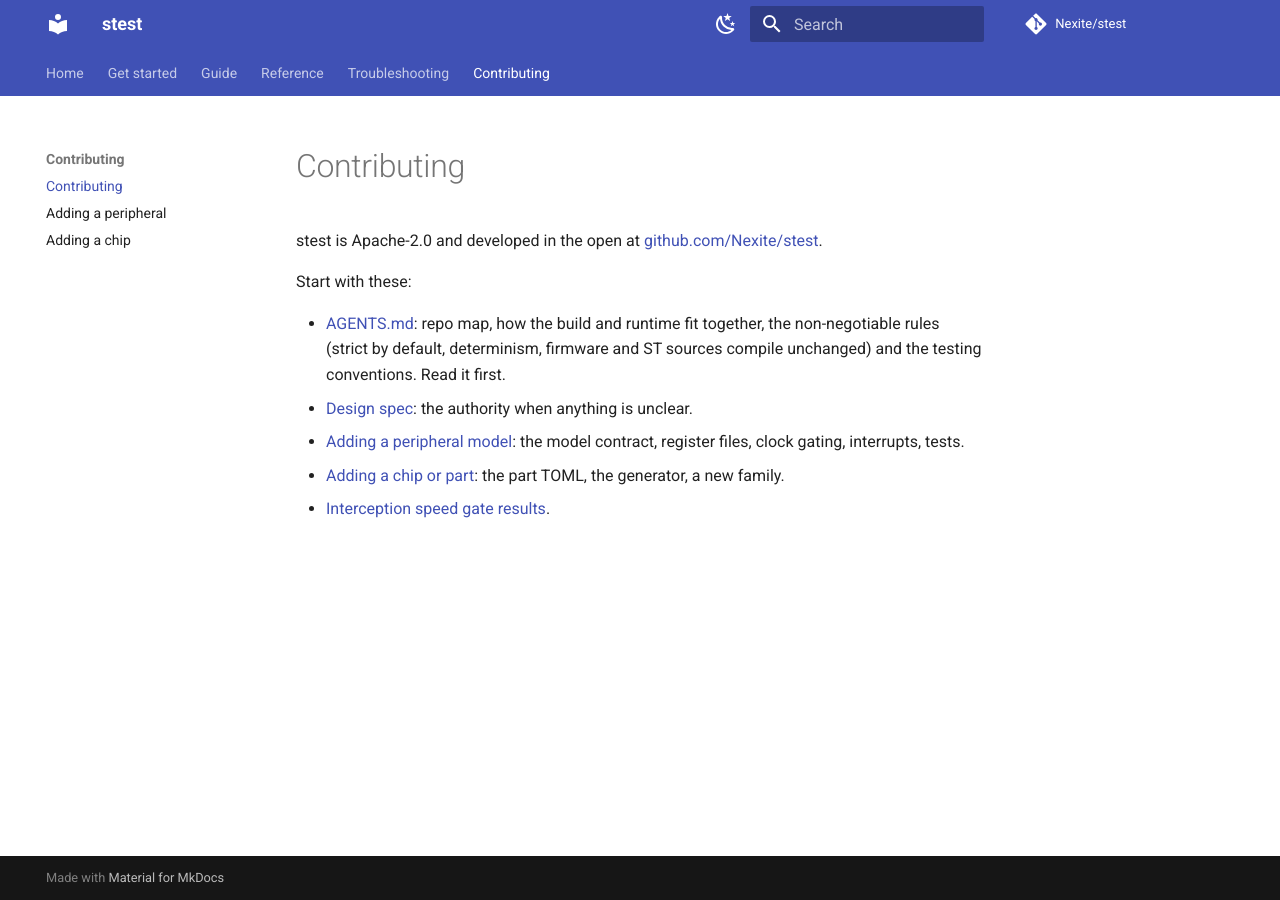
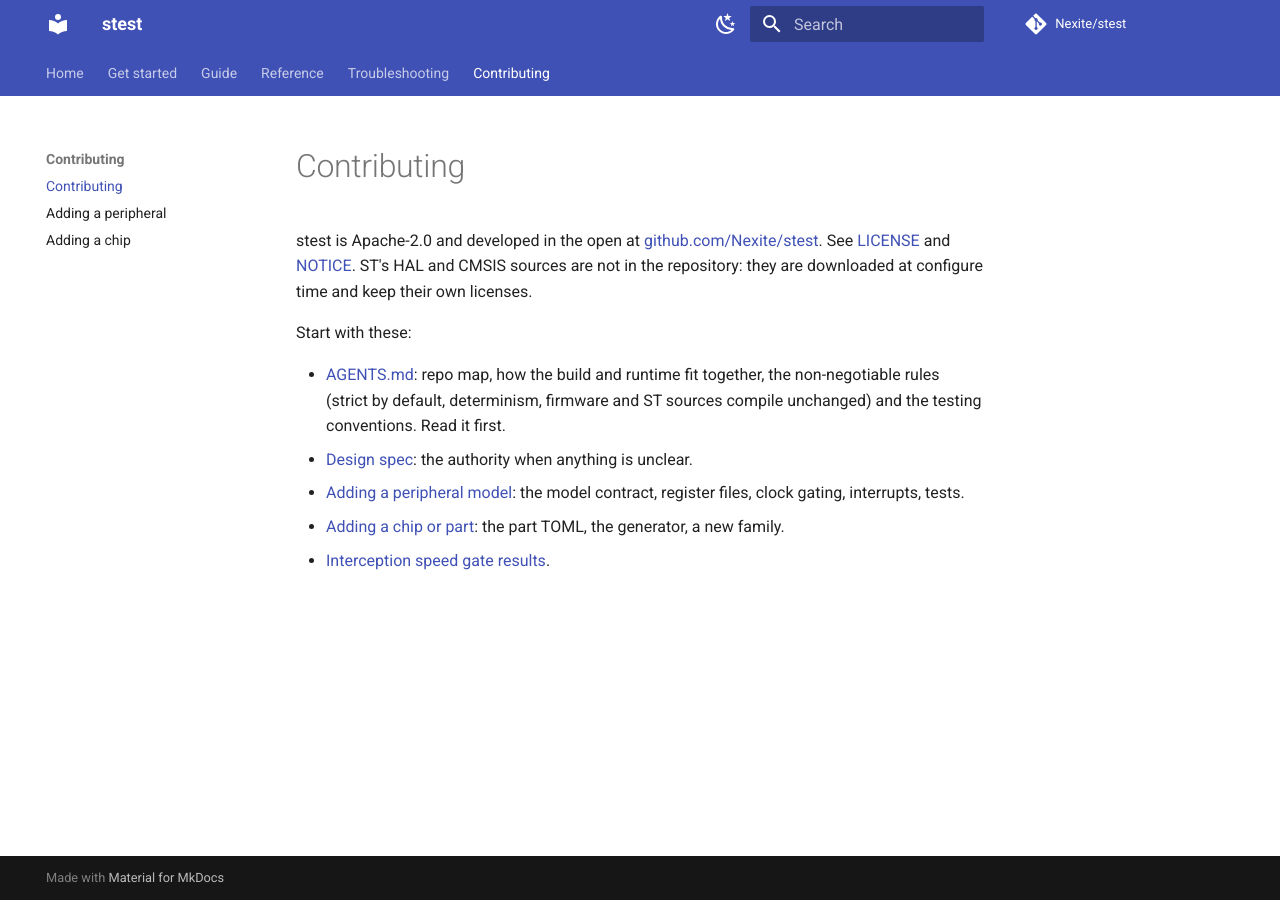
Before and after one commit to Nexite/stest, an MkDocs documentation site: the page built from docs/contributing.md, in a window 1280 px wide. Built offline with MkDocs 1.6.1 and Material for MkDocs 9.7.7, drawn with Linux system fonts in a browser that asks for light colours; comment, search, counter and statistics services are not loaded.

Commit message:
docs: ST source licences on the Contributing page
The new README license section says ST's HAL and CMSIS sources are
downloaded at configure time and keep their own licenses; that fact was
on no site page, and README must not be its only home.

Co-Authored-By: Claude Opus 5.5 <noreply@anthropic.com>

```diff
--- a/docs/contributing.md
+++ b/docs/contributing.md
@@ -1,6 +1,6 @@
 # Contributing
 
-stest is Apache-2.0 and developed in the open at [github.com/Nexite/stest](https://github.com/Nexite/stest).
+stest is Apache-2.0 and developed in the open at [github.com/Nexite/stest](https://github.com/Nexite/stest). See [LICENSE](https://github.com/Nexite/stest/blob/main/LICENSE) and [NOTICE](https://github.com/Nexite/stest/blob/main/NOTICE). ST's HAL and CMSIS sources are not in the repository: they are downloaded at configure time and keep their own licenses.
 
 Start with these:
 
```
